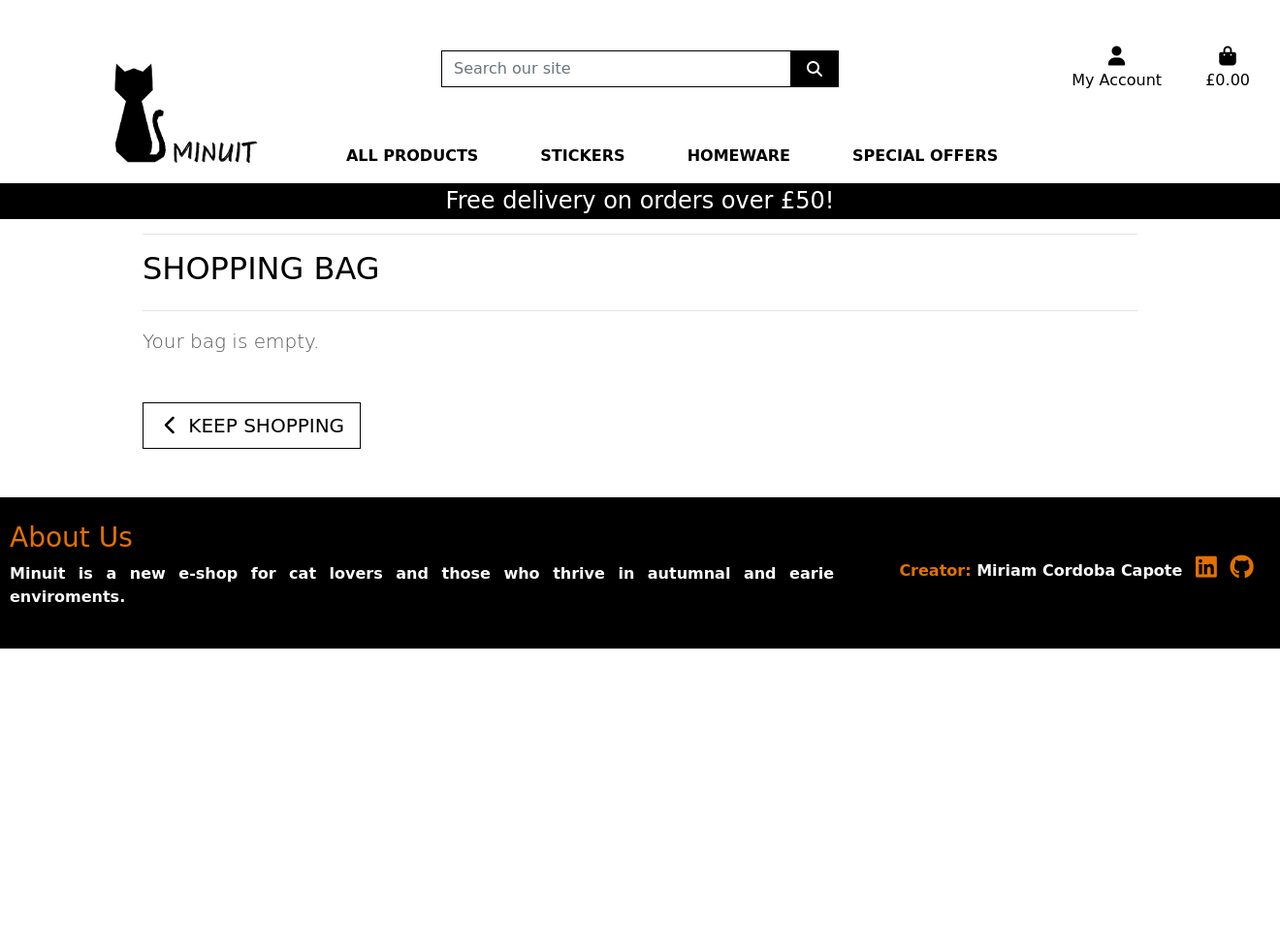
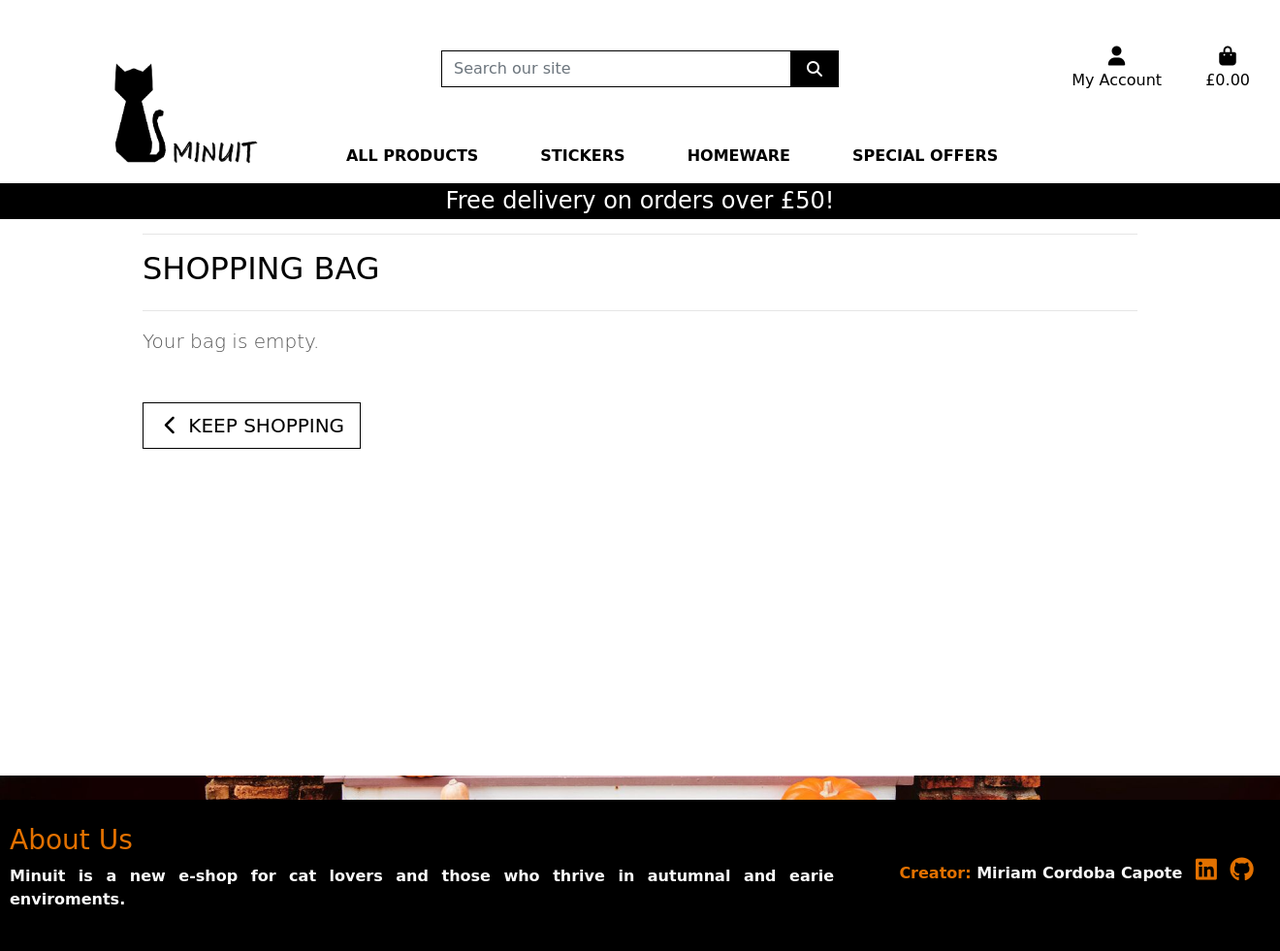
Before and after one commit to Mikatep/Milestone-4-2nd-option, a Django app: page /bag/ in a window 1320 px wide; the page is wider, and only the part inside the window is pictured. Shown: that part at 97% size. Before the commit the page ends 669 px from the top of that part, so only its background shows below. Run offline with Django 3.2, Linux system fonts and the light colour scheme; some libraries are stand-ins or nearby versions; some web fonts are replaced.

Commit message:
few changes in shopping bag and style

```diff
--- a/bag/templates/bag/bag.html
+++ b/bag/templates/bag/bag.html
@@ -12,7 +12,7 @@
 
 {% block content %}
 <div class="overlay"></div>
-<div class="container mb-2">
+<div id="bag" class="container mb-2">
     <div class="row">
         <div class="col">
             <hr>
--- a/static/css/base.css
+++ b/static/css/base.css
@@ -291,9 +291,10 @@
   color: #fff;
 }
 
-#account-div {
-    min-height: 550px;
+#account-div, #bag {
+    min-height: 550px !important;
 }
+
 
 /* -------------------------------- Media Queries */
 
```
